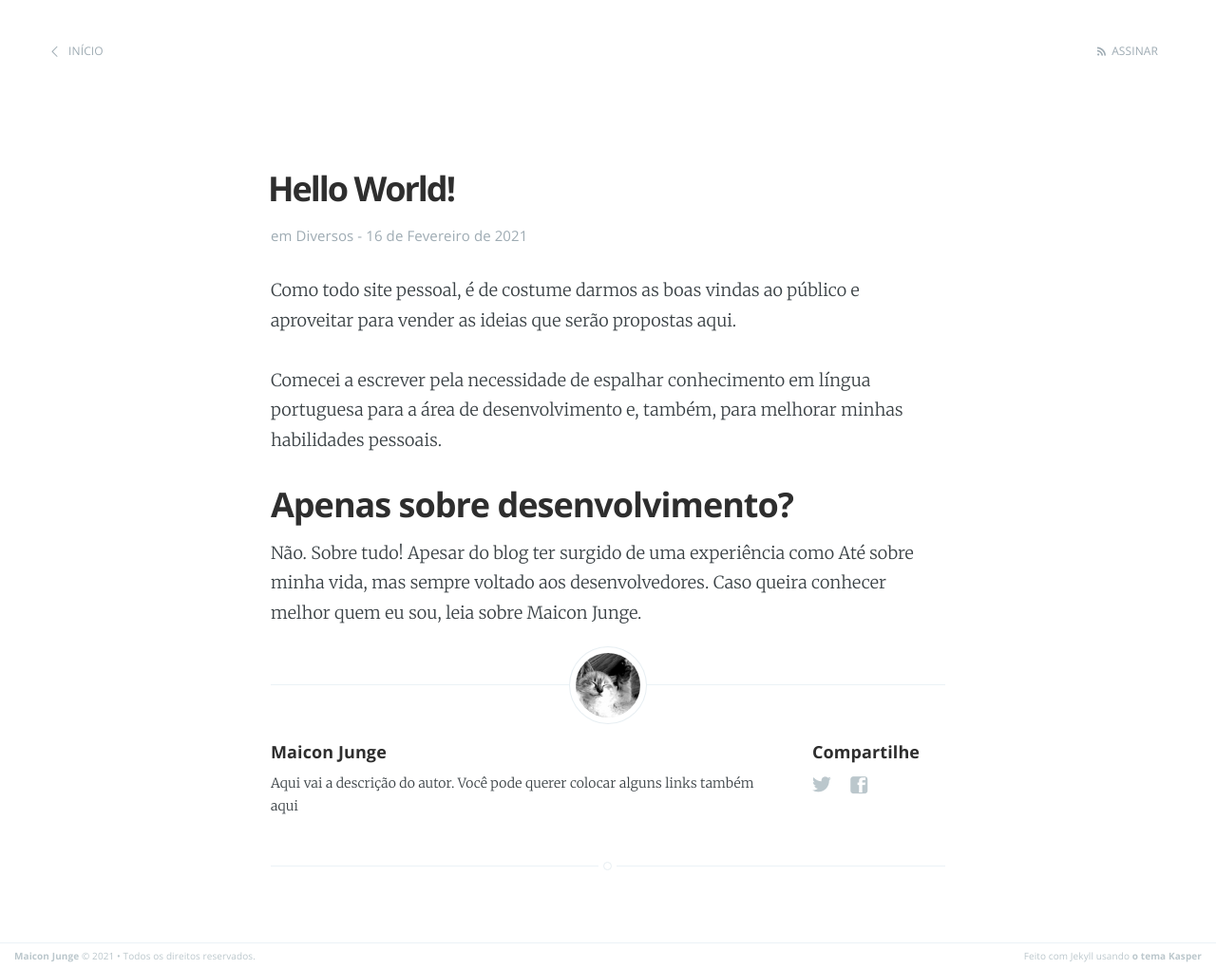
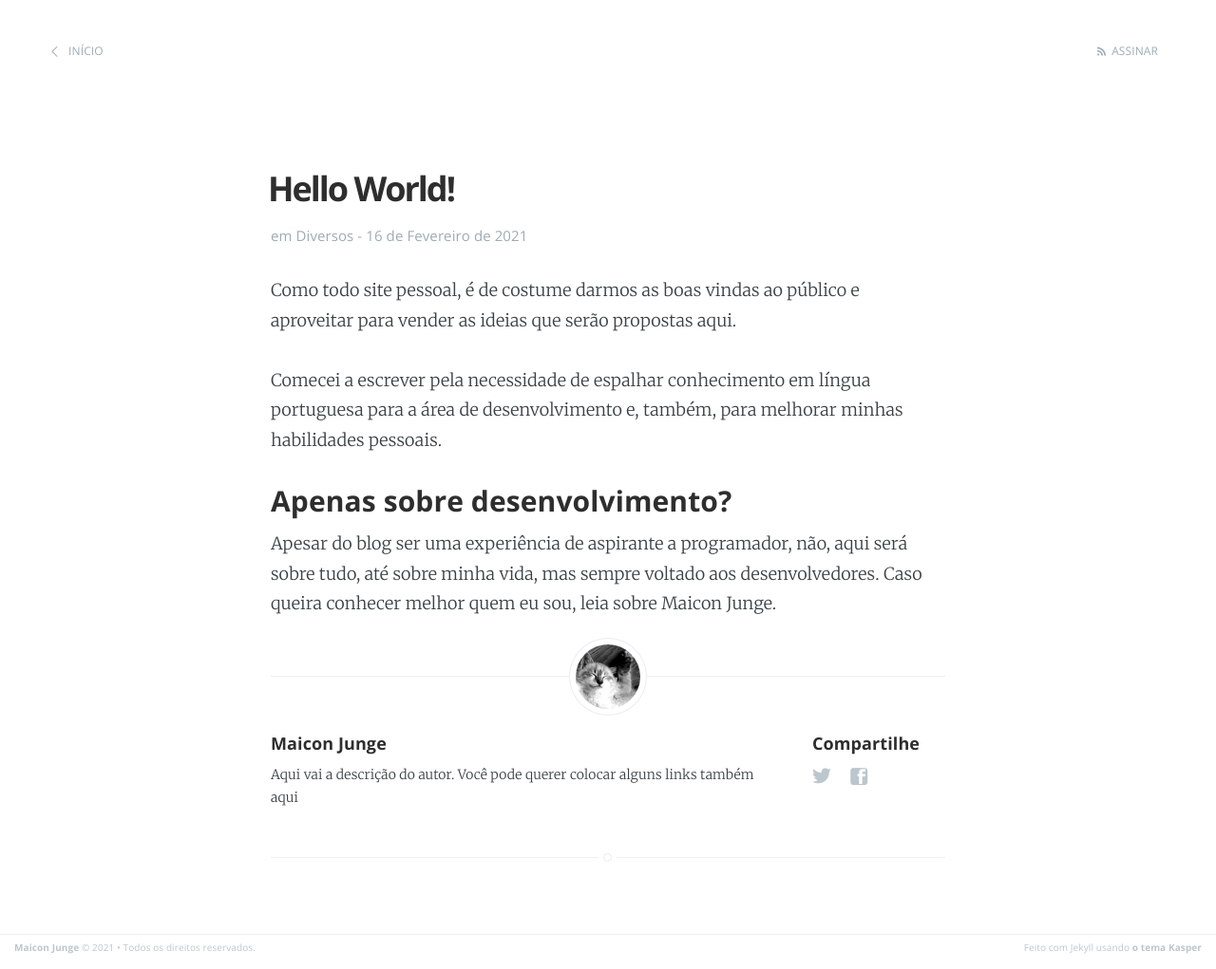
Before and after one commit to MaiconJunge/maiconjunge.github.io, a Jekyll site: the page built from _posts/2021-02-16-hello-world.markdown, in a window 1280 px wide. Shown: the whole page at 95% size. Built offline with Jekyll 4.4.1, drawn with Linux system fonts in a browser that asks for light colours.

Commit message:
Update 2021-02-16-hello-world.markdown

```diff
--- a/_posts/2021-02-16-hello-world.markdown
+++ b/_posts/2021-02-16-hello-world.markdown
@@ -9,6 +9,6 @@ Como todo site pessoal, é de costume darmos as boas vindas ao público e aprove
 
 Comecei a escrever pela necessidade de espalhar conhecimento em língua portuguesa para a área de desenvolvimento e, também, para melhorar minhas habilidades pessoais.
 
-<h2>Apenas sobre desenvolvimento?</h2>
+<h3>Apenas sobre desenvolvimento?</h3>
 
-Não. Sobre tudo! Apesar do blog ter surgido de uma experiência como  Até sobre minha vida, mas sempre voltado aos desenvolvedores. Caso queira conhecer melhor quem eu sou, leia sobre Maicon Junge.
+Apesar do blog ser uma experiência de aspirante a programador, não, aqui será sobre tudo, até sobre minha vida, mas sempre voltado aos desenvolvedores. Caso queira conhecer melhor quem eu sou, leia sobre Maicon Junge.
```
